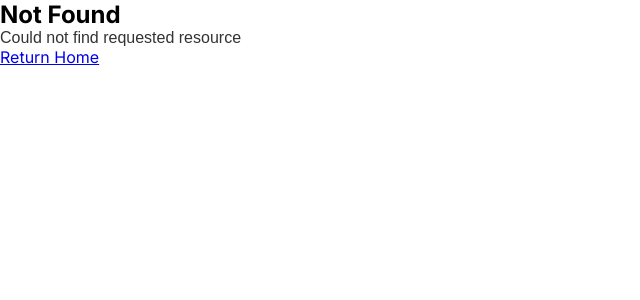
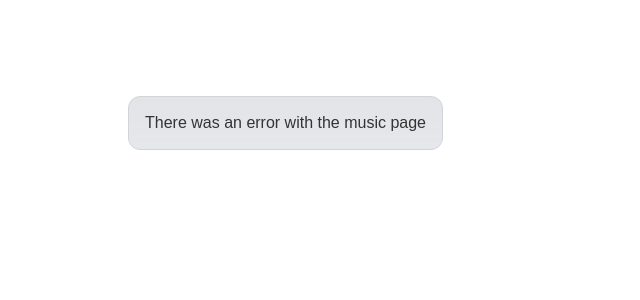
Before and after one commit to JorgeNava/My-Home, a Next.js app: page /gallery/error in a window 1280 px wide. Before the commit this address had no page. Shown: the top 300 px of the page, without its empty margins (0-640 px from the left). Built offline with nearby package versions, Linux system fonts and the light colour scheme.

Commit message:
Include tailwind in css globals and created Gallery page

```diff
--- /dev/null
+++ b/app/gallery/error/page.tsx
@@ -0,0 +1,12 @@
+export default function Music() {
+
+  return (
+    <main className="flex min-h-screen flex-col items-center justify-between p-24">
+      <div className="z-10 max-w-5xl w-full items-center justify-between font-mono text-sm lg:flex">
+        <p className="fixed left-0 top-0 flex w-full justify-center border-b border-gray-300 bg-gradient-to-b from-zinc-200 pb-6 pt-8 backdrop-blur-2xl dark:border-neutral-800 dark:bg-zinc-800/30 dark:from-inherit lg:static lg:w-auto  lg:rounded-xl lg:border lg:bg-gray-200 lg:p-4 lg:dark:bg-zinc-800/30">
+          There was an error with the music page
+        </p>
+      </div>
+    </main>
+  )
+}
--- /dev/null
+++ b/app/gallery/page.tsx
@@ -0,0 +1,9 @@
+//import configProvider from '../_libs/config-provider';
+
+export default function Gallery() {
+  return (
+    <main>
+      Gallery page
+    </main>
+  )
+}
--- a/app/globals.scss
+++ b/app/globals.scss
@@ -1,3 +1,7 @@
+@import 'tailwindcss/base';
+@import 'tailwindcss/components';
+@import 'tailwindcss/utilities';
+
 // Fonts
 @font-face {
   font-family: 'BondieSlab';
--- a/app/page.tsx
+++ b/app/page.tsx
@@ -9,7 +9,7 @@
   const isMobile = /Mobi|Android/i.test(userAgent);
 
   return (
-    <main className="flex min-h-screen flex-col items-center justify-between p-24">
+    <main>
       <section className="landing">
         <div className="dark-overlay">
           <div className="landing-inner">
@@ -31,7 +31,7 @@
             )}
             {isMobile && (
               <>
-                <p className="phrase mt-5">A software developer site to share thoughts,</p>
+                <p className="phrase">A software developer site to share thoughts,</p>
                 <p className="phrase">ideas and share daily life moments.</p>
               </>
             )}
```
